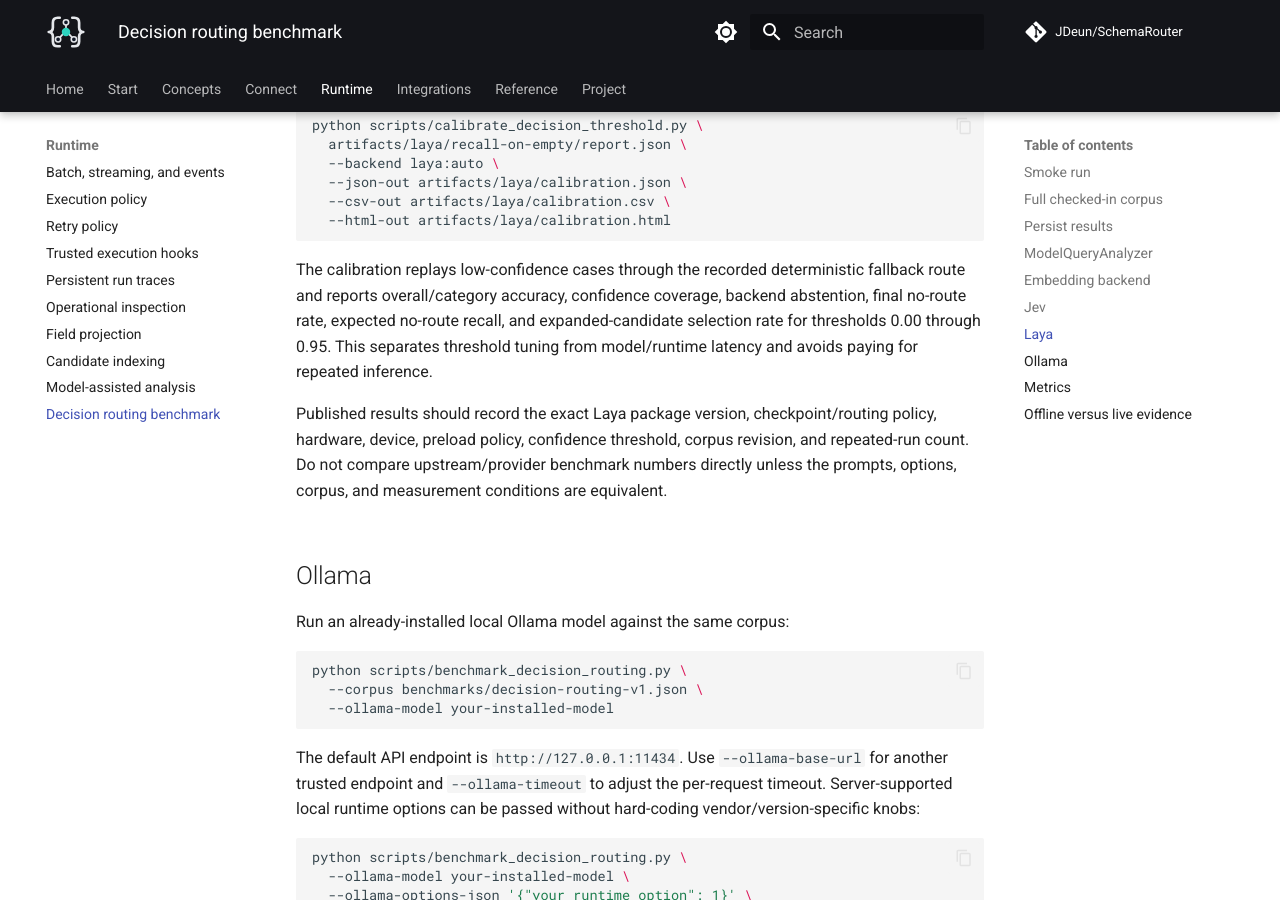
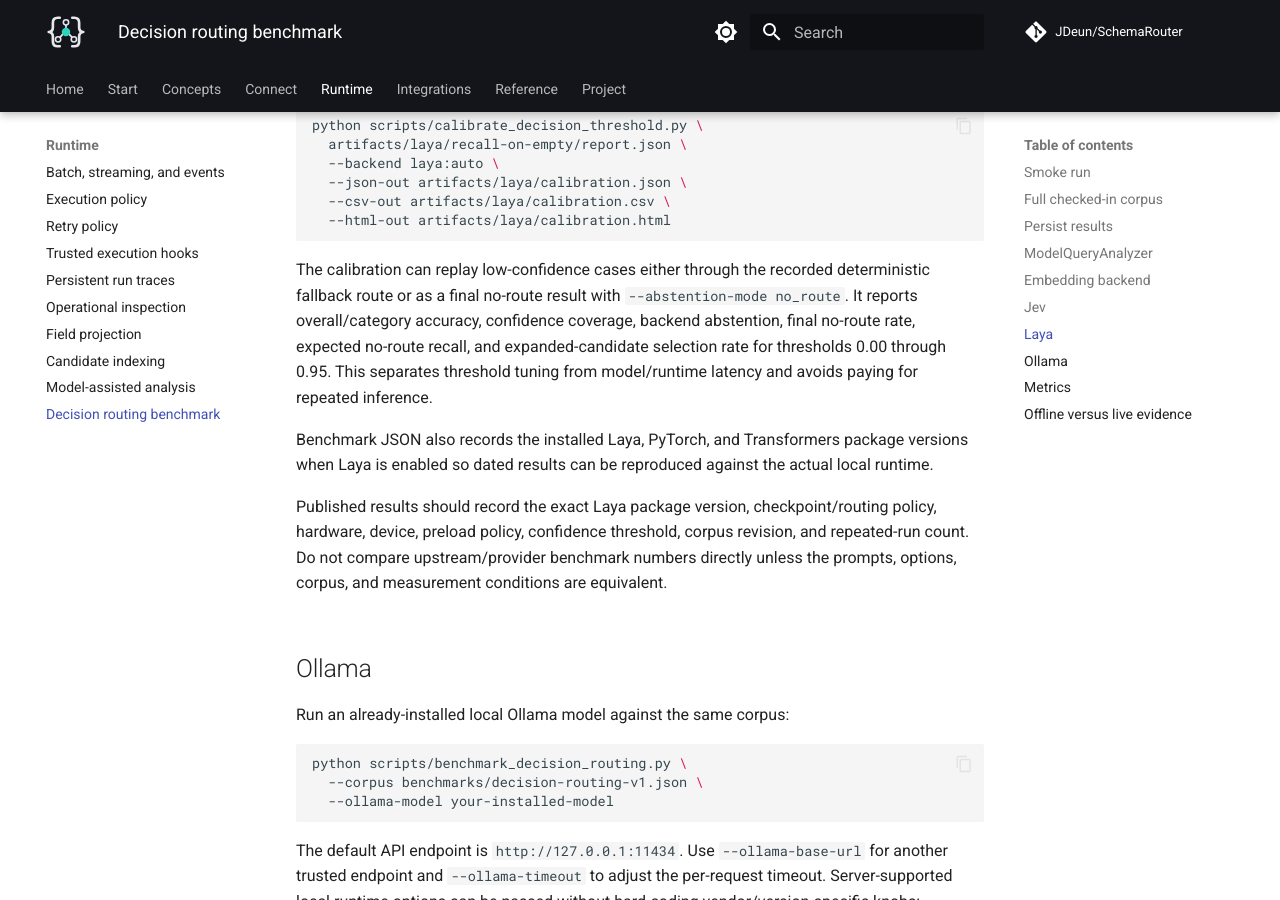
Before and after one commit to JDeun/SchemaRouter, an MkDocs documentation site: the page built from docs/guides/decision-benchmark.md, in a window 1280 px wide and 900 px high, scrolled down 3769 px. Built offline with MkDocs 1.6.1 and Material for MkDocs 9.7.7, drawn with Linux system fonts in a browser that asks for light colours; comment, search, counter and statistics services are not loaded.

Commit message:
docs: document calibrated candidate abstention

````diff
--- a/docs/guides/decision-benchmark.md
+++ b/docs/guides/decision-benchmark.md
@@ -167,10 +167,14 @@ python scripts/calibrate_decision_threshold.py \
   --html-out artifacts/laya/calibration.html
 ```
 
-The calibration replays low-confidence cases through the recorded deterministic fallback route and
-reports overall/category accuracy, confidence coverage, backend abstention, final no-route rate,
-expected no-route recall, and expanded-candidate selection rate for thresholds 0.00 through 0.95.
-This separates threshold tuning from model/runtime latency and avoids paying for repeated inference.
+The calibration can replay low-confidence cases either through the recorded deterministic fallback
+route or as a final no-route result with `--abstention-mode no_route`. It reports
+overall/category accuracy, confidence coverage, backend abstention, final no-route rate, expected
+no-route recall, and expanded-candidate selection rate for thresholds 0.00 through 0.95. This
+separates threshold tuning from model/runtime latency and avoids paying for repeated inference.
+
+Benchmark JSON also records the installed Laya, PyTorch, and Transformers package versions when
+Laya is enabled so dated results can be reproduced against the actual local runtime.
 
 Published results should record the exact Laya package version, checkpoint/routing policy, hardware,
 device, preload policy, confidence threshold, corpus revision, and repeated-run count. Do not compare
````
